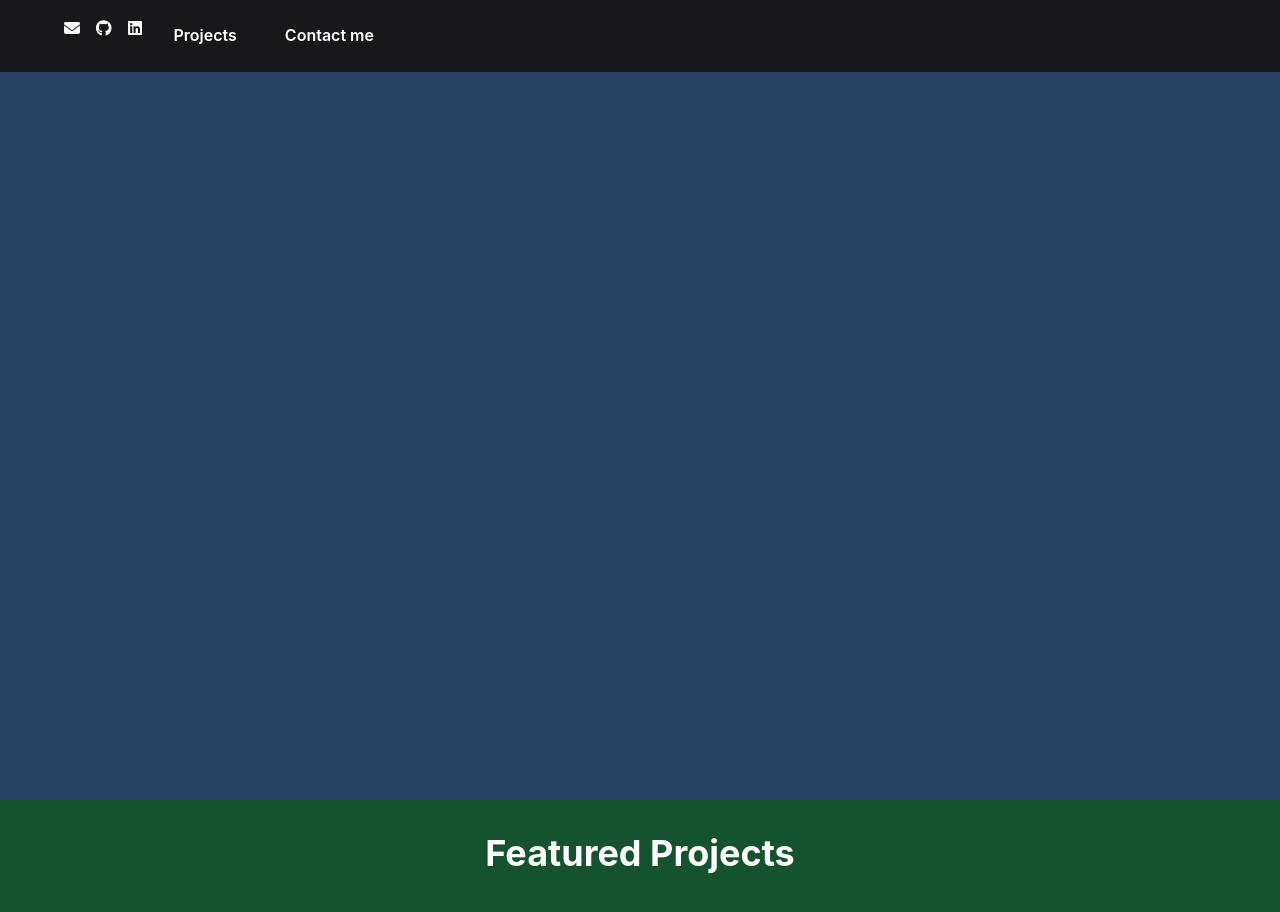
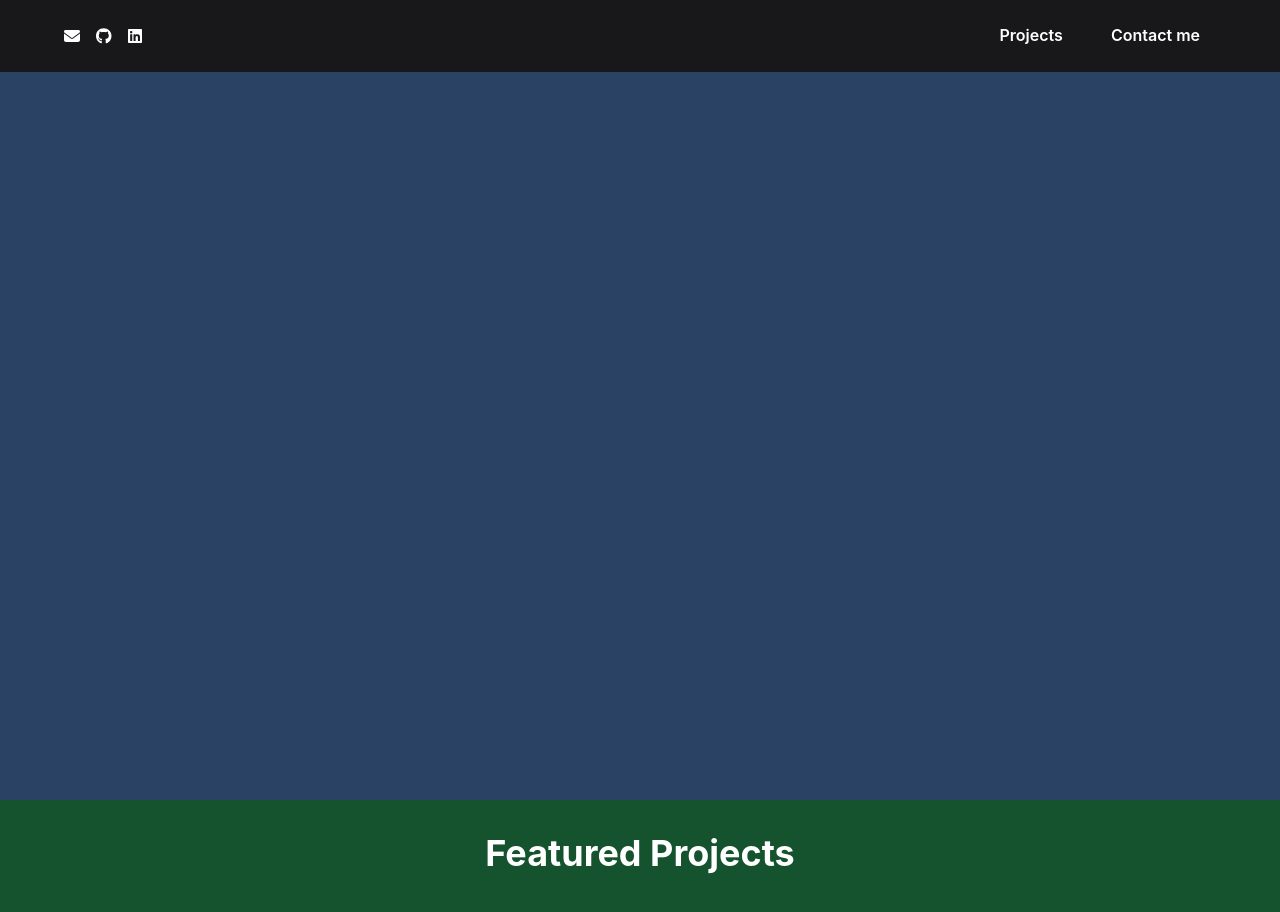
Before and after one commit to psanchezp31/portfolio-coursera, a React (Create React App) app: page / in a window 1280 px wide. Shown: the top 912 px of the page. Built offline with nearby package versions, Linux system fonts and the light colour scheme.

Commit message:
feat(header): add elements to get a functional header

```diff
--- a/src/components/Header/Header.js
+++ b/src/components/Header/Header.js
@@ -50,14 +50,25 @@ const Header = () => {
           justifyContent="space-between"
           alignItems="center"
         >
-          <nav>
-            <HStack
-              spacing={8}
+          <HStack
+            spacing={[4, 6, 8]}
+            display="flex"
+            justifyContent="space-between"
+            width="100%"
+          >
+            <Box
               display="flex"
-              justifyContent="space-between"
-              width="100%"
+              justifyContent={{base:"flex-end", lg:"space-between"}}
+              w="100%"
             >
-              <List display="flex" gap="4" styleType="none" m="0" p="0">
+              <List
+                display={{ base: "none", lg: "flex" }}
+                gap="4"
+                styleType="none"
+                m="0"
+                p="0"
+                alignItems="center"
+              >
                 {socials.map((social) => {
                   return (
                     <ListItem key={social.url}>
@@ -67,25 +78,21 @@ const Header = () => {
                     </ListItem>
                   );
                 })}
+              </List>
+              <List display="flex" gap="4" styleType="none" m="0" p="0">
                 <ListItem>
-                  <Button
-                    variant="plain"
-                    onClick={handleClick('projects')}
-                  >
+                  <Button variant="plain" onClick={handleClick("projects")}>
                     Projects
                   </Button>
                 </ListItem>
                 <ListItem>
-                  <Button
-                    variant="plain"
-                    onClick={handleClick('contactme')}
-                  >
+                  <Button variant="plain" onClick={handleClick("contactme")}>
                     Contact me
                   </Button>
                 </ListItem>
               </List>
-            </HStack>
-          </nav>
+            </Box>
+          </HStack>
         </HStack>
       </Box>
     </Box>
```
